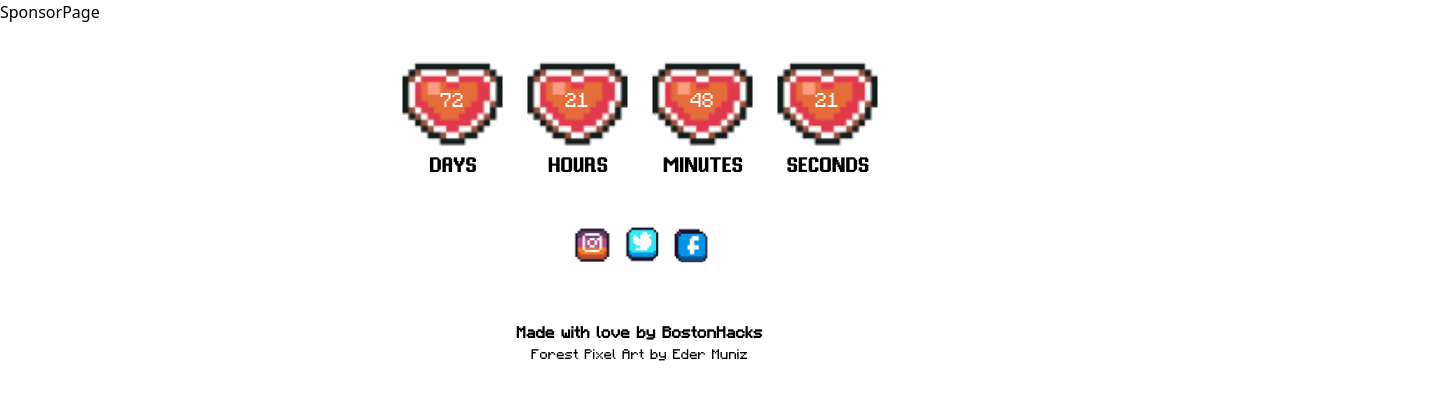
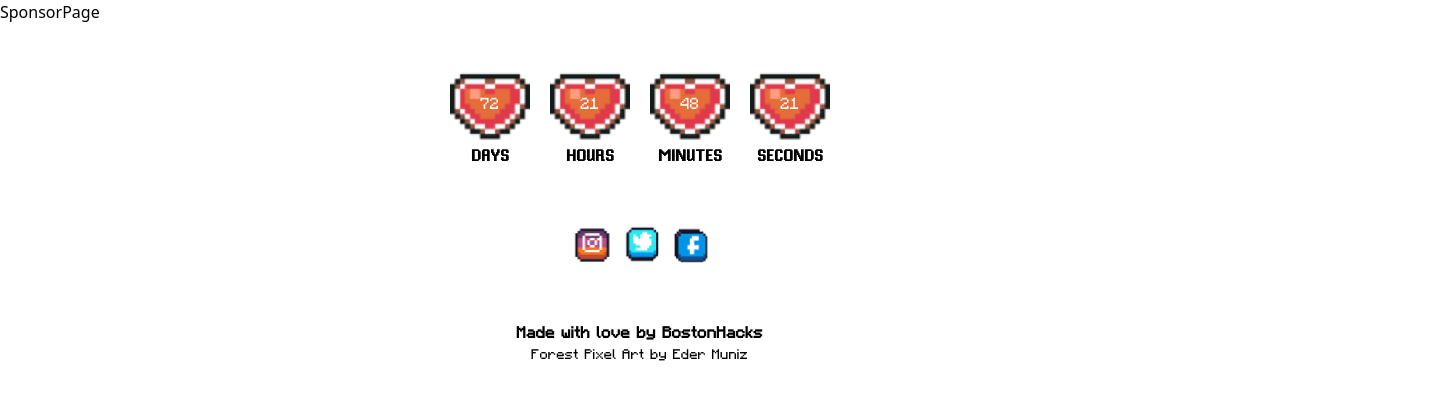
Before and after one commit to Bostonhacks/Bostonhacks-2023, a React (Vite) app: page /sponsor in a window 1280 px wide. Shown: the top 400 px of the page, 1440 px wide, since content can reach past the window. Built offline with nearby package versions, Linux system fonts and the light colour scheme.

Commit message:
scale fix and animation

```diff
--- a/src/components/common/CountDownTimer.jsx
+++ b/src/components/common/CountDownTimer.jsx
@@ -36,7 +36,7 @@ const CountDownTimer = () => {
   const seconds = Math.floor((timeLeft % (1000 * 60)) / 1000);
 
   return (
-    <div className="flex items-center justify-center space-x-5 scale-125 mt-10 mb-10">
+    <div className="flex justify-center space-x-5 mt-10 mb-10">
       <div class="">
         <div class="relative w-15 h-15 md:w-20 md:h-20">
           <img src={heartIcon} class="object-cover w-full h-full" />
--- a/src/components/common/Footer.jsx
+++ b/src/components/common/Footer.jsx
@@ -10,17 +10,17 @@ const Footer = () => {
       <ul class="flex justify-center items-center space-x-5 scale-50 mb-10">
         <li>
           <a href="https://www.instagram.com/bostonhacks/">
-          <img src={instagram} />
+          <img src={instagram} class="hover:-translate-y-6 transition-all"/>
           </a>
         </li>
         <li>
           <a href="https://twitter.com/boston_hacks">
-          <img src={twitter} />
+          <img src={twitter} class="hover:-translate-y-6 transition-all"/>
           </a>
         </li>
         <li>
           <a href="https://www.facebook.com/bostonhacks/">
-          <img src={facebook} />
+          <img src={facebook} class="hover:-translate-y-6 transition-all"/>
           </a>
         </li>
       </ul>
```
